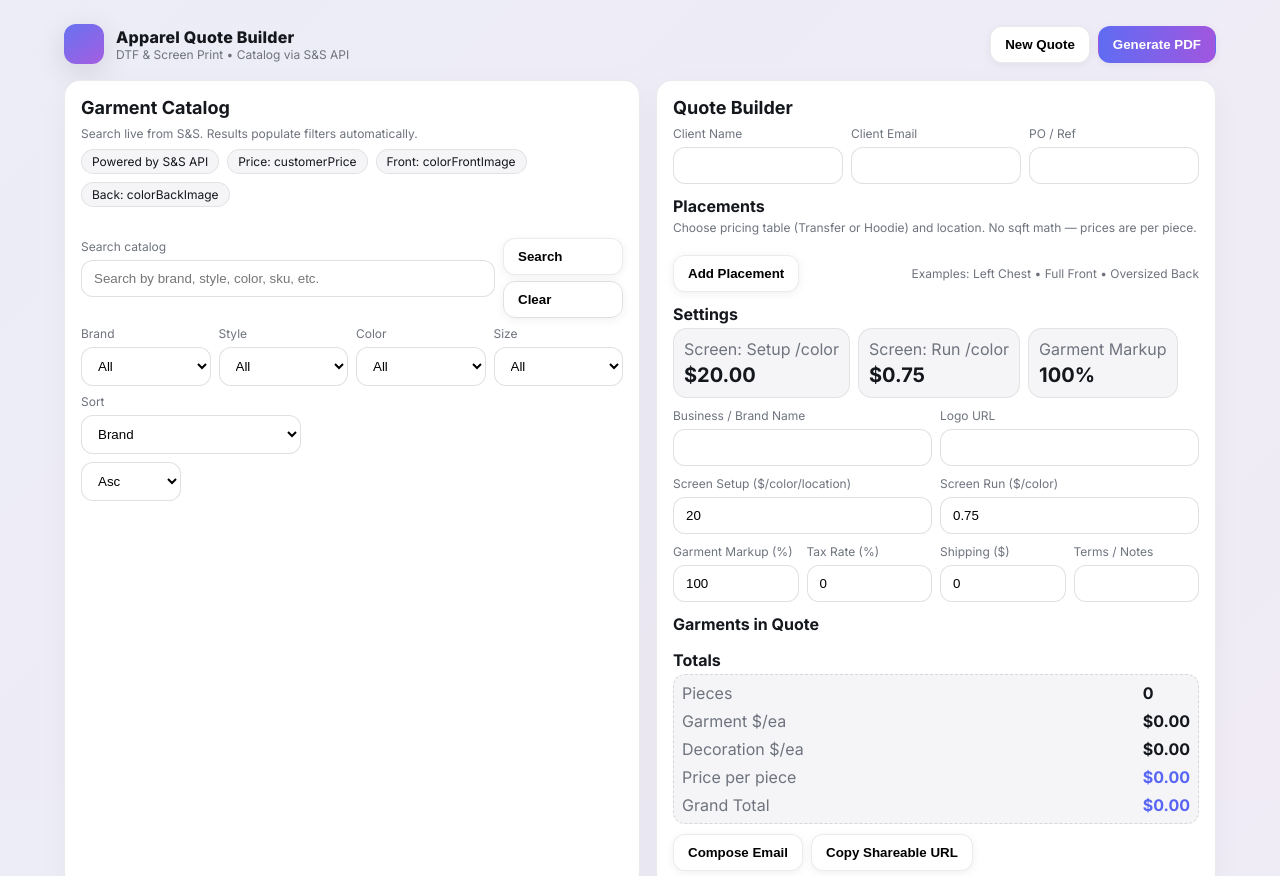
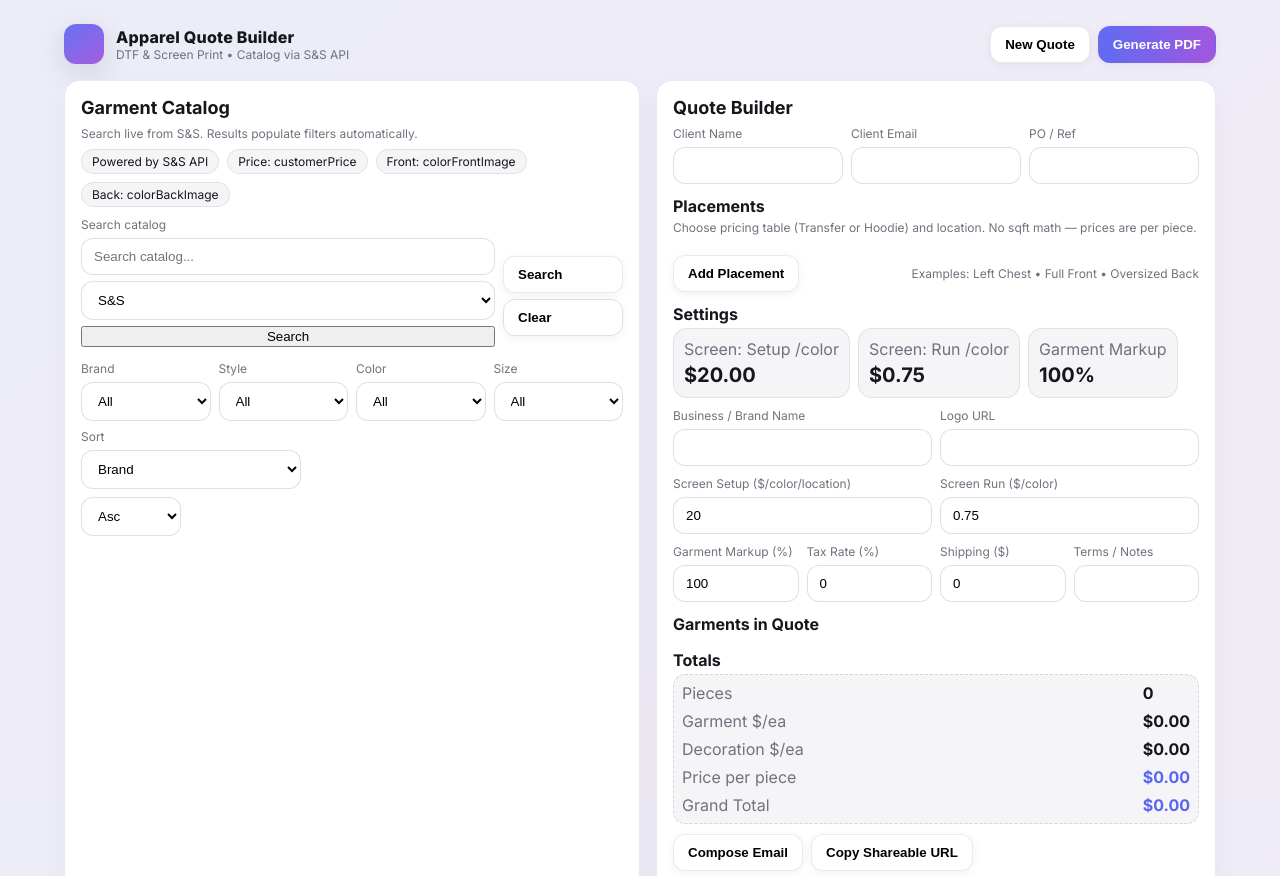
Before and after one commit to ablty718/supreme-dollop, a website: page index.html in a window 1280 px wide. Shown: the top 876 px of the page. Drawn offline with nearby package versions, Linux system fonts and the light colour scheme.

Commit message:
Update index.html

```diff
--- a/index.html
+++ b/index.html
@@ -89,7 +89,14 @@ label{font-size:12px;color:rgb(var(--muted))}
     <div class="row" style="margin-top:10px">
       <div class="field" style="flex:2">
         <label>Search catalog</label>
-        <input id="searchInput" placeholder="Search by brand, style, color, sku, etc." />
+        <input id="searchInput" placeholder="Search catalog..." />
+<select id="supplierSelect">
+  <option value="sns" selected>S&S</option>
+  <option value="sanmar">SanMar</option>
+</select>
+<button onclick="searchCatalog()">Search</button>
+
+<div id="results"></div>
       </div>
       <div class="field" style="max-width:120px">
         <label>&nbsp;</label>
@@ -502,6 +509,40 @@ console.assert(roundInc(6.29,0.25)===6.25,'round .25 a');
 console.assert(roundInc(10.97,0.25)===11.0,'round .25 b');
 console.assert(roundInc(10.88,0.25)===10.75,'round .25 c');
 console.groupEnd();
+  async function searchCatalog() {
+    const query = document.querySelector("#searchInput").value;
+    const supplier = document.querySelector("#supplierSelect").value;
+
+    try {
+      const res = await fetch(`/api/catalog?supplier=${supplier}&query=${encodeURIComponent(query)}`);
+      const products = await res.json();
+
+      const container = document.querySelector("#results");
+      container.innerHTML = "";
+
+      if (products.length === 0) {
+        container.innerHTML = "<p>No products found.</p>";
+        return;
+      }
+
+      // Render simple cards
+      products.forEach(p => {
+        const card = document.createElement("div");
+        card.className = "product-card";
+        card.innerHTML = `
+          <h3>${p.brand} — ${p.style}</h3>
+          <p>${p.color} • ${p.size}</p>
+          <p><strong>$${p.price}</strong></p>
+          <img src="${p.imageFront}" alt="${p.style}" width="100" />
+          <small>Source: ${p.provider}</small>
+        `;
+        container.appendChild(card);
+      });
+    } catch (err) {
+      console.error("Fetch error:", err);
+    }
+  }
+
 </script>
 </body>
 </html>
```
